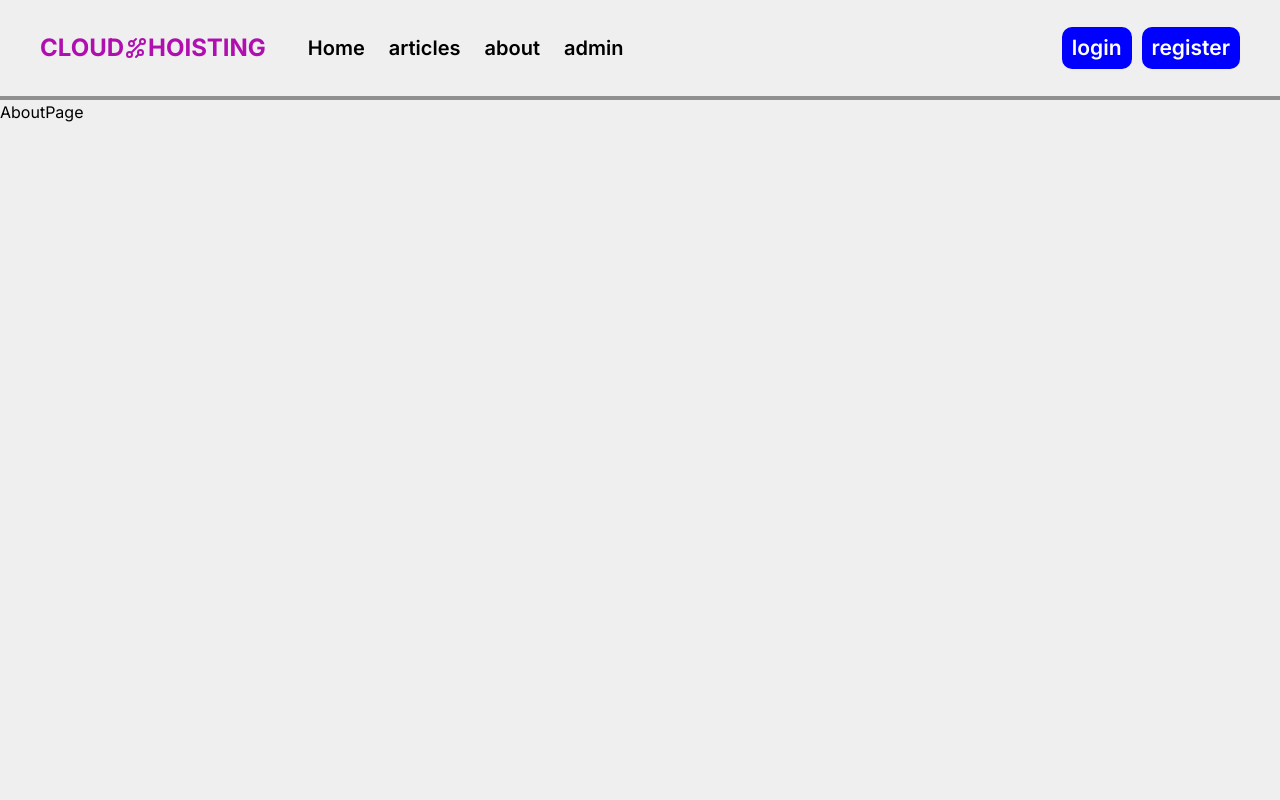
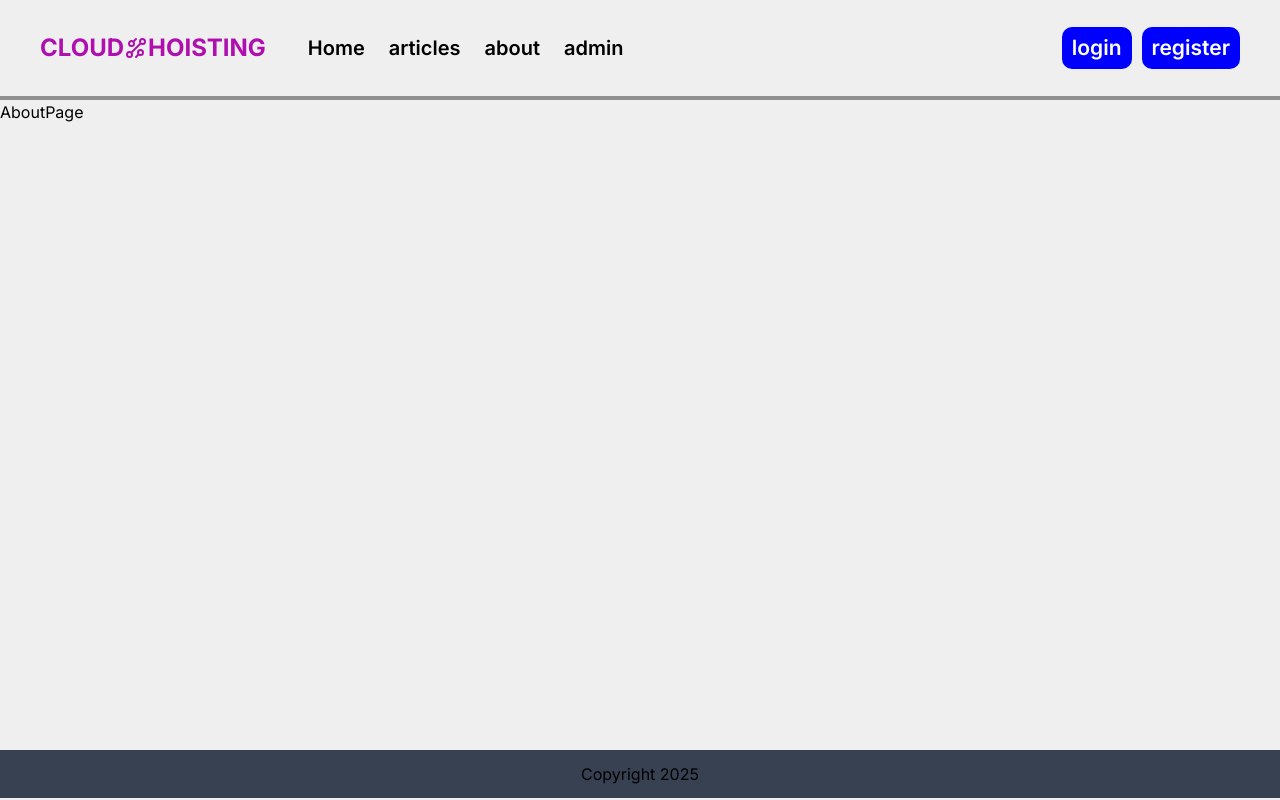
Before and after one commit to eng-mahdi-alsholi/nxjs_14_ya, a Next.js app: page /about in a window 1280 px wide. Built offline with nearby package versions, Linux system fonts and the light colour scheme.

Commit message:
Add single article

```diff
--- a/src/app/about/page.tsx
+++ b/src/app/about/page.tsx
@@ -2,7 +2,7 @@ import React from 'react'
 
 const AboutPage = () => {
   return (
-    <div>
+    <div className='fix-height'>
       AboutPage
     </div>
   )
--- /dev/null
+++ b/src/app/articles/[id]/page.tsx
@@ -0,0 +1,28 @@
+import ArticleItem from "@/components/articles/ArticleItem";
+import { Article } from "@/utils/types";
+import React from "react";
+interface SingleArticlePageProps {
+  params: { id: string };
+}
+
+const SingleArticlePage = async ({ params }: SingleArticlePageProps) => {
+  const { id } = await params;
+  console.log(id);
+  const response = await fetch(
+    `https://jsonplaceholder.typicode.com/posts/${id}`
+  );
+  if (!response.ok) throw new Error("Failed to  get article ");
+  const { title, body }: Article = await response.json();
+
+  return (
+    <section className="fix-height container m-auto px-5 pt-8 md:w-3/4">
+      <div className="bg-white p-7 round ed-lg">
+        <h1 className="text-3xl font-bold text-gray-700 mb-2">{title}</h1>
+        <div className="text-gray-700">{new Date().getFullYear()}</div>
+        <p className="text-gray-800 text-xl mt-5">{body}</p>
+      </div>
+    </section>
+  );
+};
+
+export default SingleArticlePage;
--- a/src/app/globals.css
+++ b/src/app/globals.css
@@ -13,3 +13,7 @@ body {
   margin: 0;
   box-sizing: border-box;
 }
+
+.fix-height {
+  min-height: calc(100vh - 150px);
+}
--- a/src/app/layout.tsx
+++ b/src/app/layout.tsx
@@ -9,6 +9,7 @@ import {
 import "./globals.css";
 import Link from "next/link";
 import Headers from "@/components/header/Headers";
+import Footer from "@/components/footer/Footer";
 
 const kufiArabic = Noto_Kufi_Arabic({
   subsets: ["arabic"],
@@ -31,7 +32,8 @@ export default function RootLayout({
     <html lang="en">
       <body className={InterFont.className}>
         <Headers />
-        <main>{children}</main>
+        <main className="fix-height">{children}</main>
+        <Footer  />
       </body>
     </html>
   );
--- /dev/null
+++ b/src/app/not-found.tsx
@@ -0,0 +1,18 @@
+import Link from "next/link";
+import React from "react";
+
+const NotFoundPage = () => {
+  return (
+    <div>
+      <section className="flex justify-center items-center flex-col fix-height">
+        <h1 className="text-7xl text-gray-800 font-bold">404</h1>
+        <p className="text-gray-500 text-3xl mt-2 mb-5">Page Not Found</p>
+        <Link className="text-xl underline text-blue-700" href="/">
+          GO to home Page
+        </Link>
+      </section>
+    </div>
+  );
+};
+
+export default NotFoundPage;
--- a/src/components/articles/ArticleItem.tsx
+++ b/src/components/articles/ArticleItem.tsx
@@ -13,9 +13,8 @@ const ArticleItem = ({ article: { id, title, body } }: ArticleItemProps) => {
       <p className="my-2 text-xl text-gray-700 p-1 line-clamp-1">{body}</p>
       <Link
         className="text-xl bg-purple-700 hover:bg-purple-800 w-full block text-center p-1 text-white rounded-lg"
-        href={`/articles${id}`}
+        href={`/articles/${id}`}
       >
-        {" "}
         Read More ...
       </Link>
     </div>
--- /dev/null
+++ b/src/components/footer/Footer.tsx
@@ -0,0 +1,12 @@
+import React from "react";
+
+const Footer = () => {
+  return (
+    <div className=" h-12 bg-gray-700 flex items-center justify-center">
+      Copyright {new Date().getFullYear()}
+    </div>
+  );
+};
+
+export default Footer;
+Footer;
--- a/src/components/header/Navbar.tsx
+++ b/src/components/header/Navbar.tsx
@@ -41,14 +41,14 @@ const Navbar = () => {
           <Link
             onClick={() => setToggle(false)}
             className={styles.navLink}
-            href="articles"
+            href="/articles"
           >
             articles
           </Link>
           <Link
             onClick={() => setToggle(false)}
             className={styles.navLink}
-            href="about"
+            href="/about"
           >
             about
           </Link>
```
Also changed, not shown: public/cloud-hosting.png (added).
